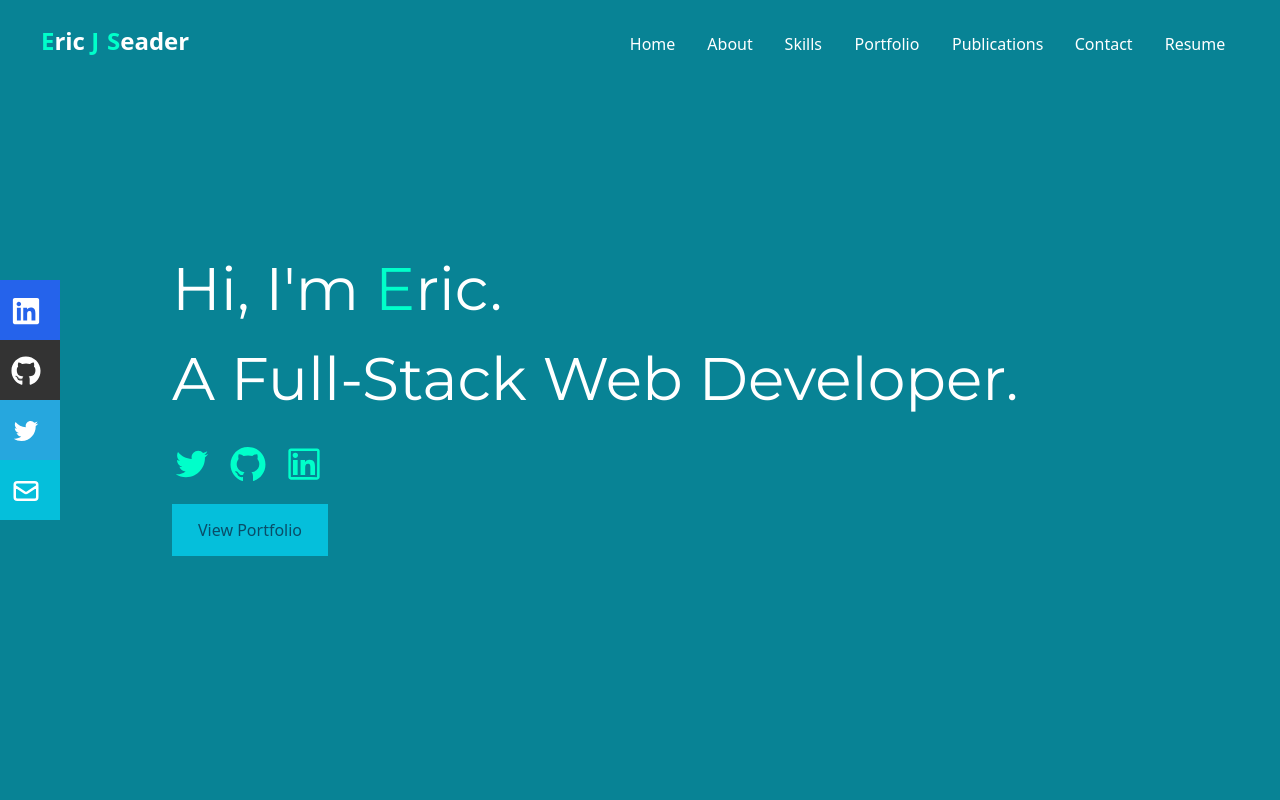
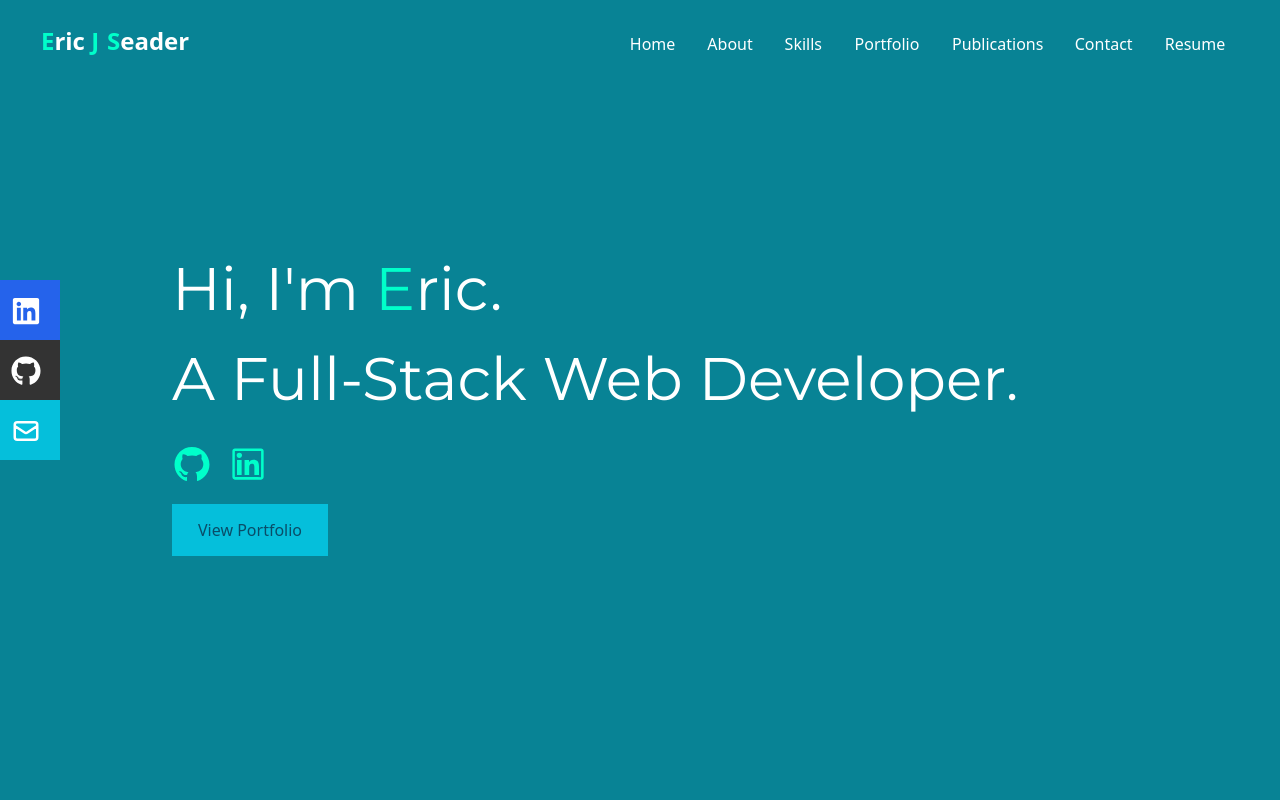
Before and after one commit to ejseader/seader-portfolio-react, a React (Create React App) app: page / in a window 1280 px wide. Shown: the top 800 px of the page. Built offline with nearby package versions, Linux system fonts and the light colour scheme.

Commit message:
deleted twitter links

```diff
--- a/src/components/Header.js
+++ b/src/components/Header.js
@@ -105,9 +105,6 @@ const Header = () => {
           <li className='w-[160px] h-[60px] flex justify-between items-center ml-[-100px] hover:ml-[-10px] duration-300 bg-[#333333]'>
           <a className='flex justify-between items-center w-full text-white' href="https://github.com/ejseader" target="_blank" without rel="noreferrer">GitHub <FaGithub size={30} /></a>
           </li>
-        <li className='w-[160px] h-[60px] flex justify-between items-center ml-[-100px] hover:ml-[-10px] duration-300 bg-[#26a7de]'>
-        <a className='flex justify-between items-center w-full text-white' href="https://twitter.com/ericseadertr" target="_blank" without rel="noreferrer">Twitter <AiOutlineTwitter size={30} /></a>
-        </li>
         <li className='w-[160px] h-[60px] flex justify-between items-center ml-[-100px] hover:ml-[-10px] duration-300 bg-[#05BFDB]'>
         <a className='flex justify-between items-center w-full text-white' href="mailto:eric@ericseader.com">Email <HiOutlineMail size={30} /></a>
         </li>
--- a/src/components/Hero.js
+++ b/src/components/Hero.js
@@ -13,13 +13,13 @@ const Hero = () => {
         </h1>
 
         <div className="sm:flex py-5 max-w-[800px]">
-            <a
+            {/* <a
               href="https://twitter.com/EricSeaderTR" target="_blank" without rel="noreferrer"
               className="pr-4 inline-block text-accent hover:text-white"
             >
               {" "}
               <AiOutlineTwitter size={40} />{" "}
-            </a>
+            </a> */}
             <a
               href="https://www.github.com/ejseader" target="_blank" without rel="noreferrer"
               className="pr-4 inline-block text-accent hover:text-white"
```
